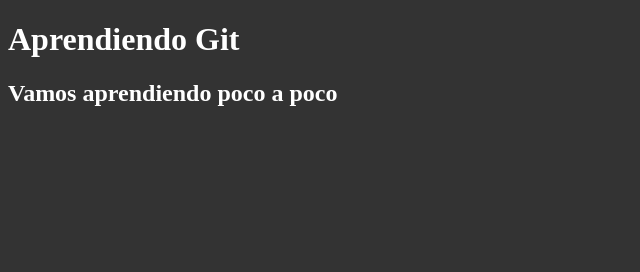
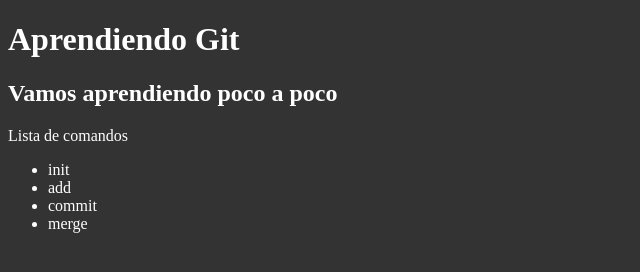
Before and after one commit to RafoDev/test-git, a plain HTML site: page index.html in a window 1280 px wide. Shown: the whole page, without its empty margins (0-640 px from the left). Drawn offline with Linux system fonts and the light colour scheme.

Commit message:
list added

```diff
--- a/index.html
+++ b/index.html
@@ -10,5 +10,12 @@
 <body class="body" >
     <h1>Aprendiendo Git</h1>
     <h2>Vamos aprendiendo poco a poco</h2>
+    <p>Lista de comandos</p>
+    <ul>
+        <li>init</li>
+        <li>add</li>
+        <li>commit</li>
+        <li>merge</li>
+    </ul>
 </class=body>
 </html>
```
